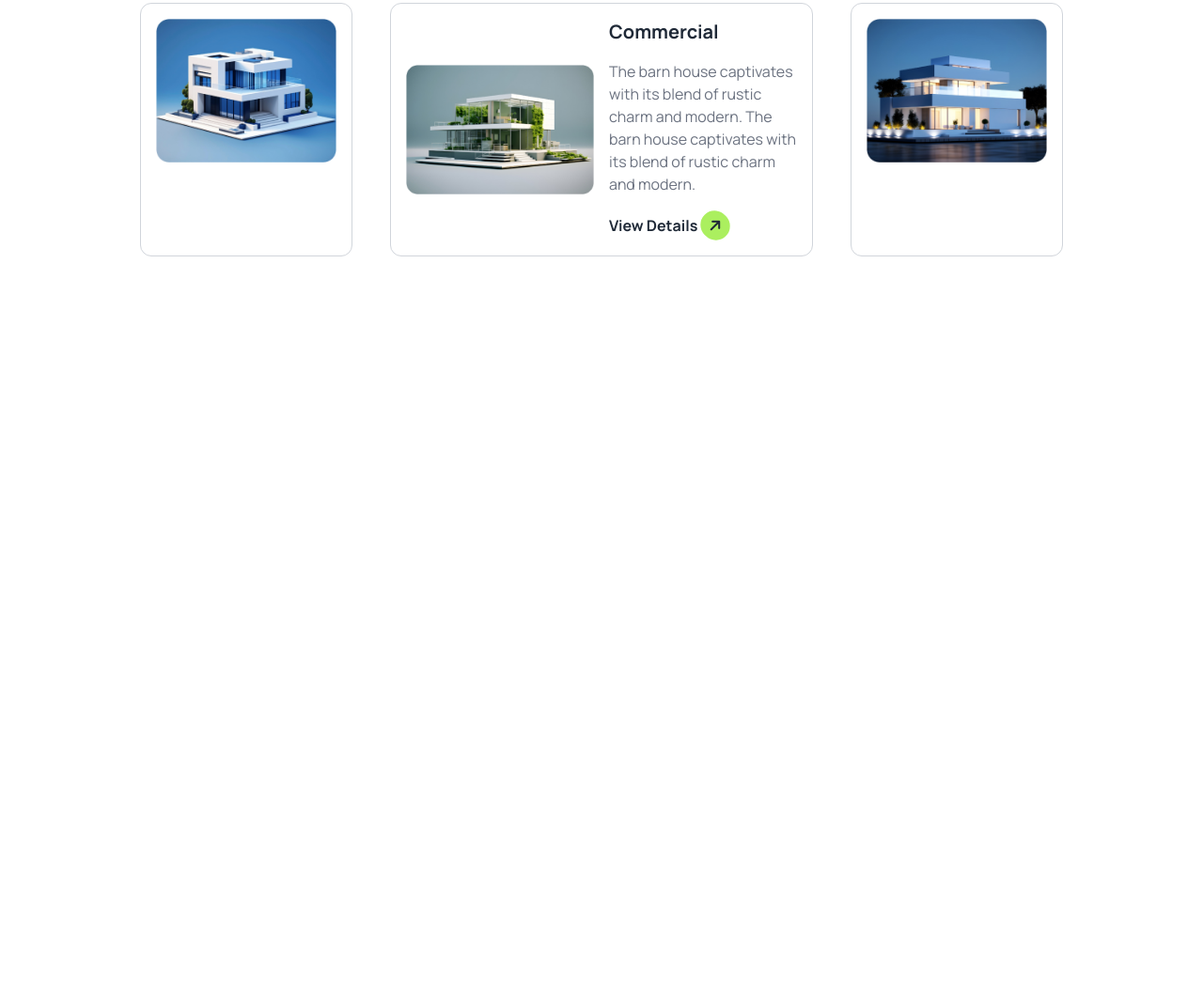
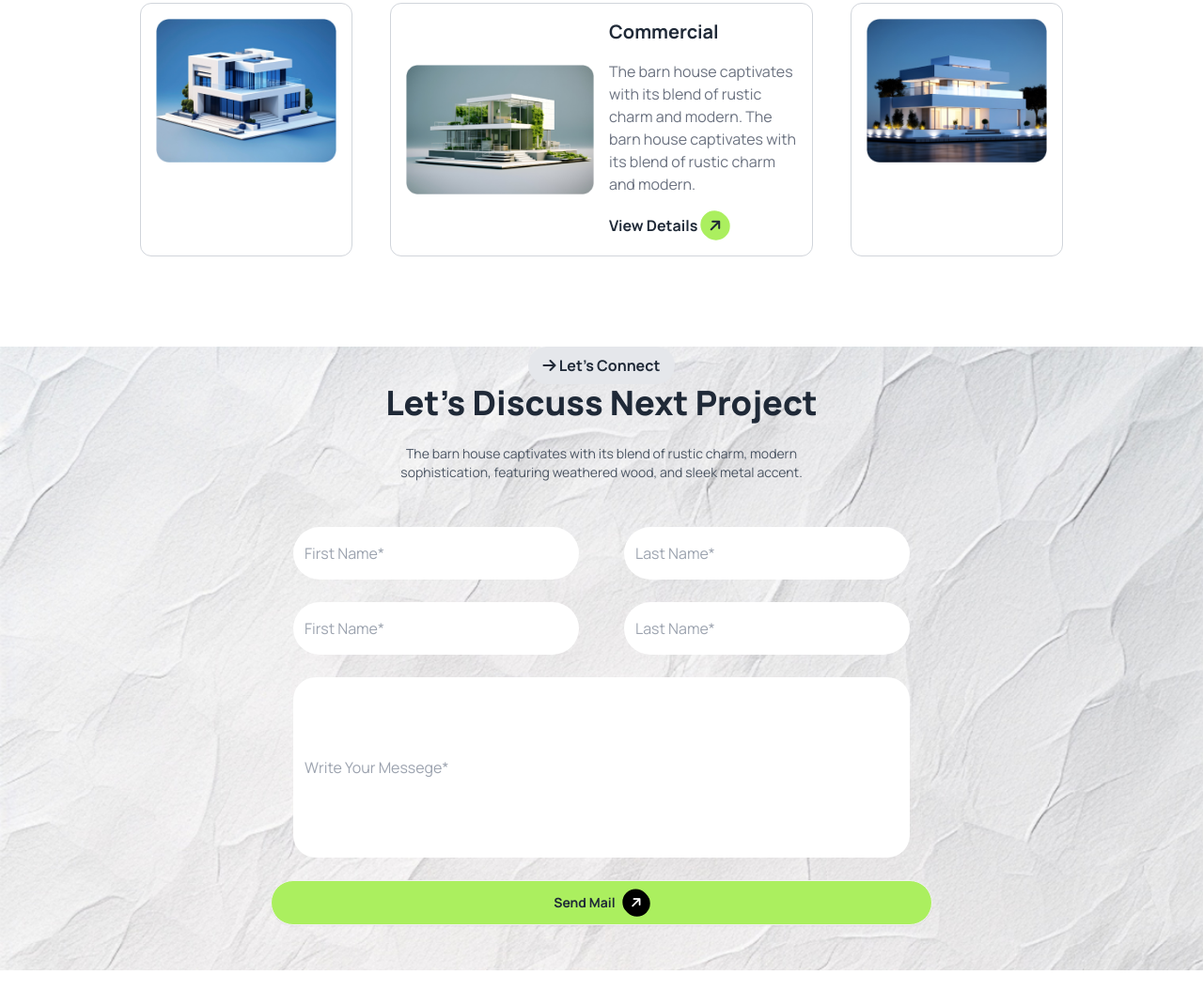
Before and after one commit to snh-sabbir/rinterio-website, a plain HTML site: page index.html in a window 1280 px wide. Shown: the part 2908-3979 px from the top of the page at 94% size. Before the commit the page ends 3277 px from the top, so only its background shows below. Drawn offline with nearby package versions, Linux system fonts and the light colour scheme.

Commit message:
project discuss section done

```diff
--- a/index.html
+++ b/index.html
@@ -316,7 +316,8 @@
                             <img class="w-full" src="./assets/img3.png" alt="">
                         </div>
                         <!-- mixed -->
-                        <div class="lg:flex gap-4 items-center grid grid-cols-1 border border-gray-300 rounded-xl p-4 mx-auto lg:w-2/4 w-full">
+                        <div
+                            class="lg:flex gap-4 items-center grid grid-cols-1 border border-gray-300 rounded-xl p-4 mx-auto lg:w-2/4 w-full">
                             <div class="lg:w-1/2 w-full">
                                 <img class="w-full" src="./assets/img4.png" alt="">
                             </div>
@@ -344,6 +345,65 @@
                 </div>
             </div>
         </section>
+
+        <!-- Project Discuss Section -->
+        <section class="bg-[url('./assets/bg.jpg')] bg-no-repeat bg-cover mb-12">
+            <div class="lg:px-40">
+                <!-- section heading -->
+                <div class="w-full justify-center text-center">
+                    <!-- button -->
+                    <div>
+                        <button class="bg-gray-200 rounded-3xl px-4 py-2 font-bold">
+                            <i class="fa-solid fa-arrow-right"></i>
+                            Let's Connect
+                        </button>
+                    </div>
+                    <!-- texts -->
+                    <div>
+                        <h1 class="font-extrabold text-4xl">Let's Discuss Next Project</h1><br>
+                        <p class="text-gray-600 text-sm lg:w-1/2 w-full flex mx-auto text-center items-center">The barn
+                            house
+                            captivates with its blend of rustic charm, modern sophistication, featuring weathered wood,
+                            and
+                            sleek metal accent.
+                        </p>
+                    </div><br>
+                </div><br>
+                <!-- input field section -->
+                <div class="lg:px-32">
+                    <!-- first row -->
+                    <div class="lg:flex grid grid-cols-1 px-6 w-full mx-auto lg:gap-12 gap-6">
+                        <div class="lg:w-1/2 w-full">
+                            <input class="bg-white rounded-full w-full py-4 pl-3" type="text" placeholder="First Name*">
+                        </div>
+                        <div class="lg:w-1/2 w-full">
+                            <input class="bg-white w-full rounded-full py-4 pl-3" type="text" placeholder="Last Name*">
+                        </div>
+                    </div><br>
+                    <!-- second row -->
+                    <div class="lg:flex grid grid-cols-1 px-6 w-full mx-auto lg:gap-12 gap-6">
+                        <div class="lg:w-1/2 w-full">
+                            <input class="bg-white rounded-full w-full py-4 pl-3" type="text" placeholder="First Name*">
+                        </div>
+                        <div class="lg:w-1/2 w-full">
+                            <input class="bg-white w-full rounded-full py-4 pl-3" type="text" placeholder="Last Name*">
+                        </div>
+                    </div><br>
+                    <!-- third row -->
+                    <div class="w-full mx-auto px-6">
+                        <input class="bg-white rounded-3xl grid h-48 justify-start items-start text-start place-items-start pl-3 w-full"
+                            type="text" placeholder="Write Your Messege*">
+                    </div>
+                </div><br>
+                <!-- send mail -->
+                <div class="flex w-full lg:px-32 px-6">
+                    <a class="w-full lg:mb-12 mb-6 btn bg-[#ABEF5F] rounded-3xl font-bold p-2">
+                        Send Mail
+                        <i class="fa-solid fa-arrow-right bg-black text-white rounded-full p-2 -rotate-45"></i>
+                    </a>
+                </div>
+            </div>
+        </section>
     </main>
 
     <!-- Footer Section -->
```
